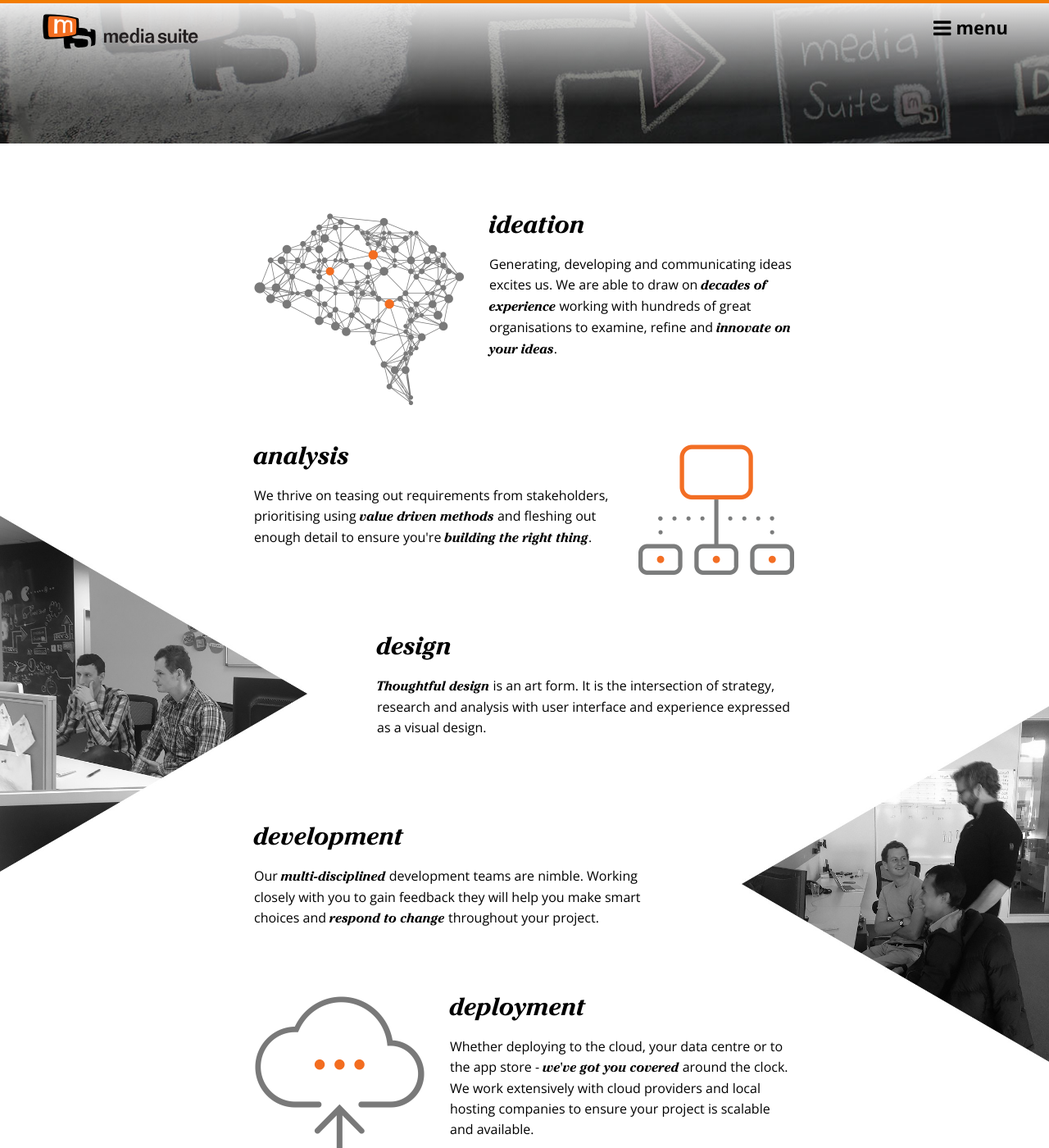
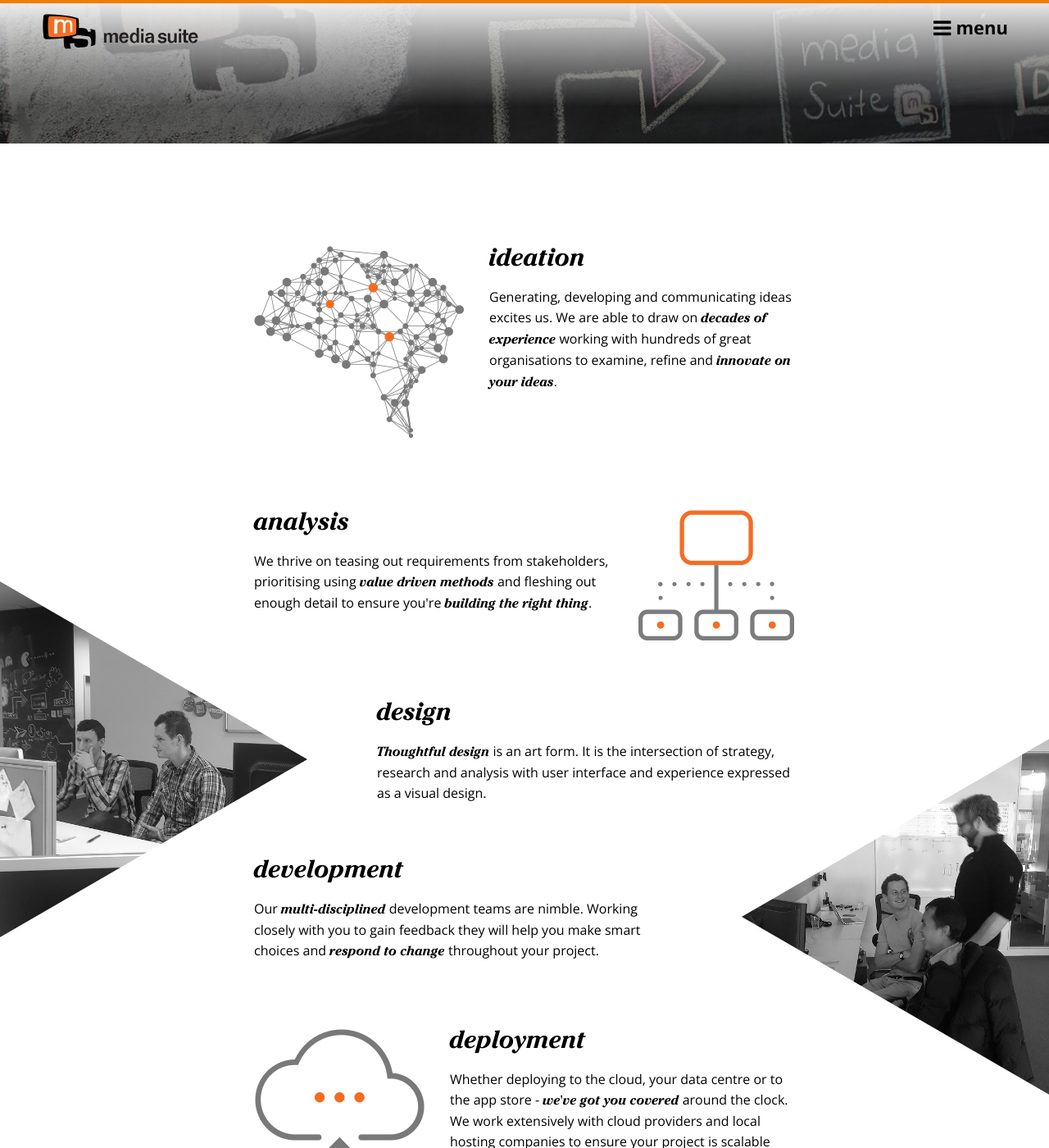
Before and after one commit to mediasuitenz/media-suite-site, a Jekyll site: the page built from our-services/index.html, in a window 1280 px wide and 1400 px high, scrolled down 713 px. Shown: the whole window at 82% size. Built offline with Jekyll 4.4.1, drawn with Linux system fonts in a browser that asks for light colours.

Commit message:
pre-launch tweaks

```diff
--- a/css/style.css
+++ b/css/style.css
@@ -2565,8 +2565,10 @@
   }
 
   .service-item {
-    margin-bottom: 40px;
+    margin-bottom: 0;
     position: relative;
+    padding-top: 40px;
+    padding-bottom: 40px;
   }
 
   .has-tri-image {
--- a/people/index.html
+++ b/people/index.html
@@ -13,7 +13,7 @@
       <div class="sort-btns">
         <a href="#" class="sort sort-btn" data-sort="coffees">Coffees a day</a>
         <a href="#" class="sort sort-btn" data-sort="commits">GitHub commits</a>
-        <a href="#" class="sort sort-btn" data-sort="sleep">Sleep</a>
+        <!-- <a href="#" class="sort sort-btn" data-sort="sleep">Sleep</a> -->
       </div>
     </div>
 
```
Also changed, not shown: 2 other files.
